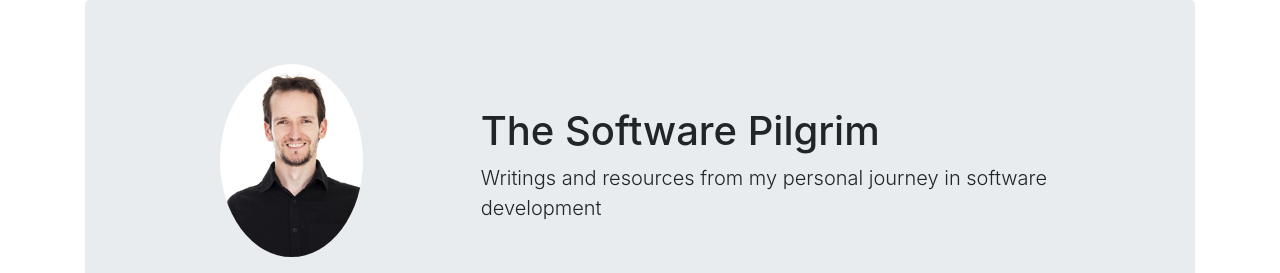
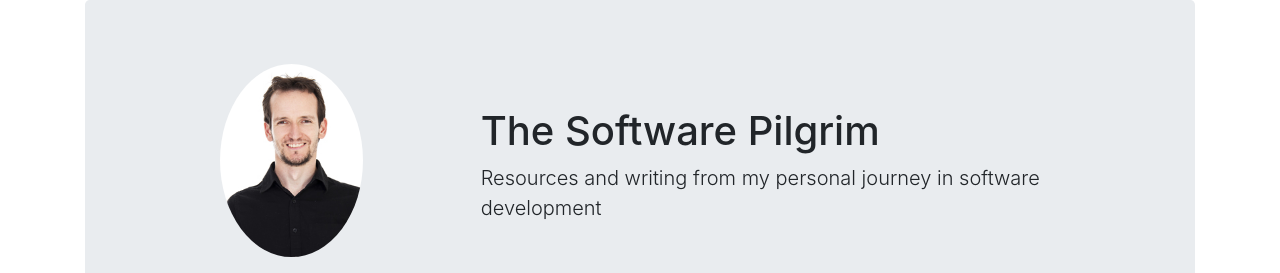
Before and after one commit to grahammcallister/ng-software-pilgrim, an Angular app: page /home in a window 1280 px wide. Shown: the top 273 px of the page. Built offline with nearby package versions, Linux system fonts and the light colour scheme.

Commit message:
Resources and writing

```diff
--- a/src/app/page-home/page-home.component.html
+++ b/src/app/page-home/page-home.component.html
@@ -6,7 +6,7 @@
                   </div>
                   <div class="col-md-8 vertical-auto-center">
                           <h1>The Software Pilgrim</h1>
-                          <p class="lead">Writings and resources from my personal journey in software development</p>
+                          <p class="lead">Resources and writing from my personal journey in software development</p>
                   </div>
       </div>
   </div>
```
